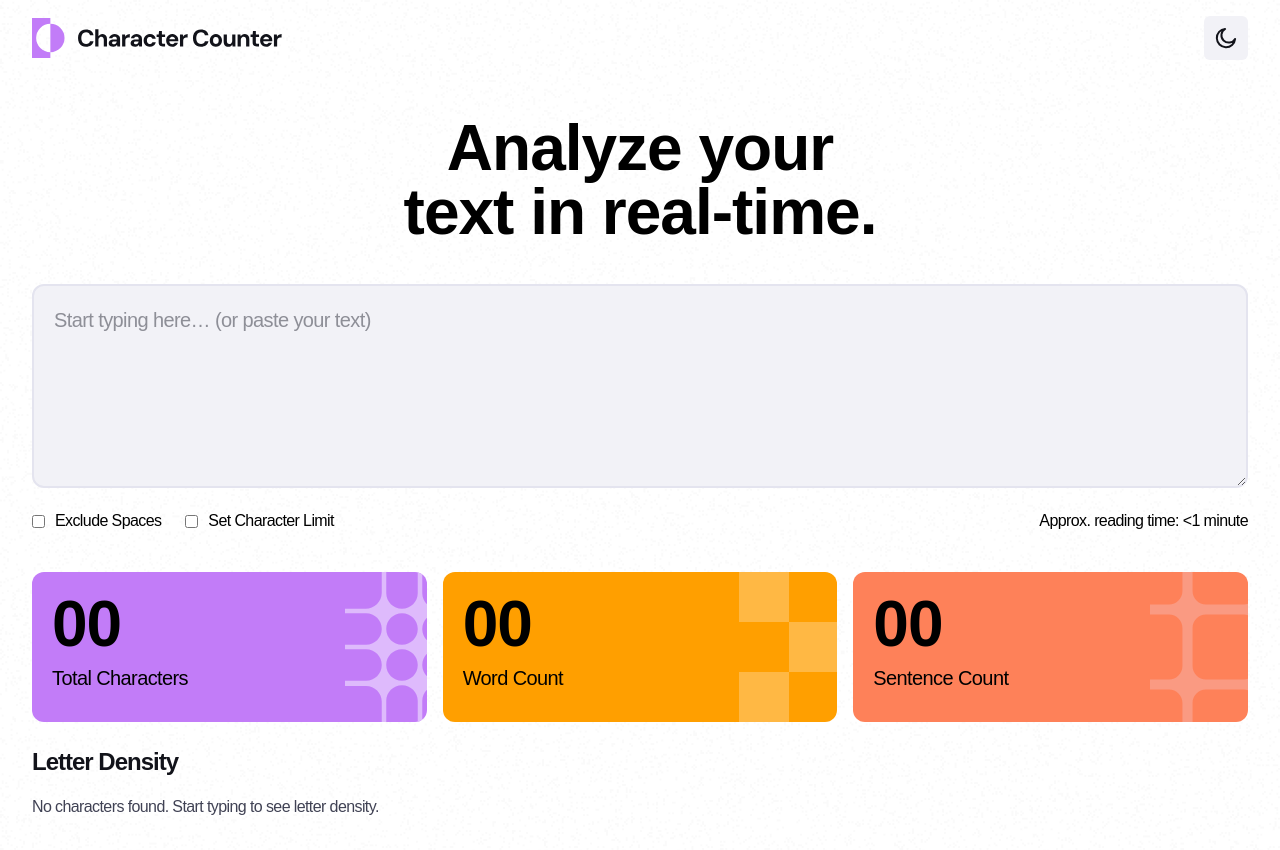
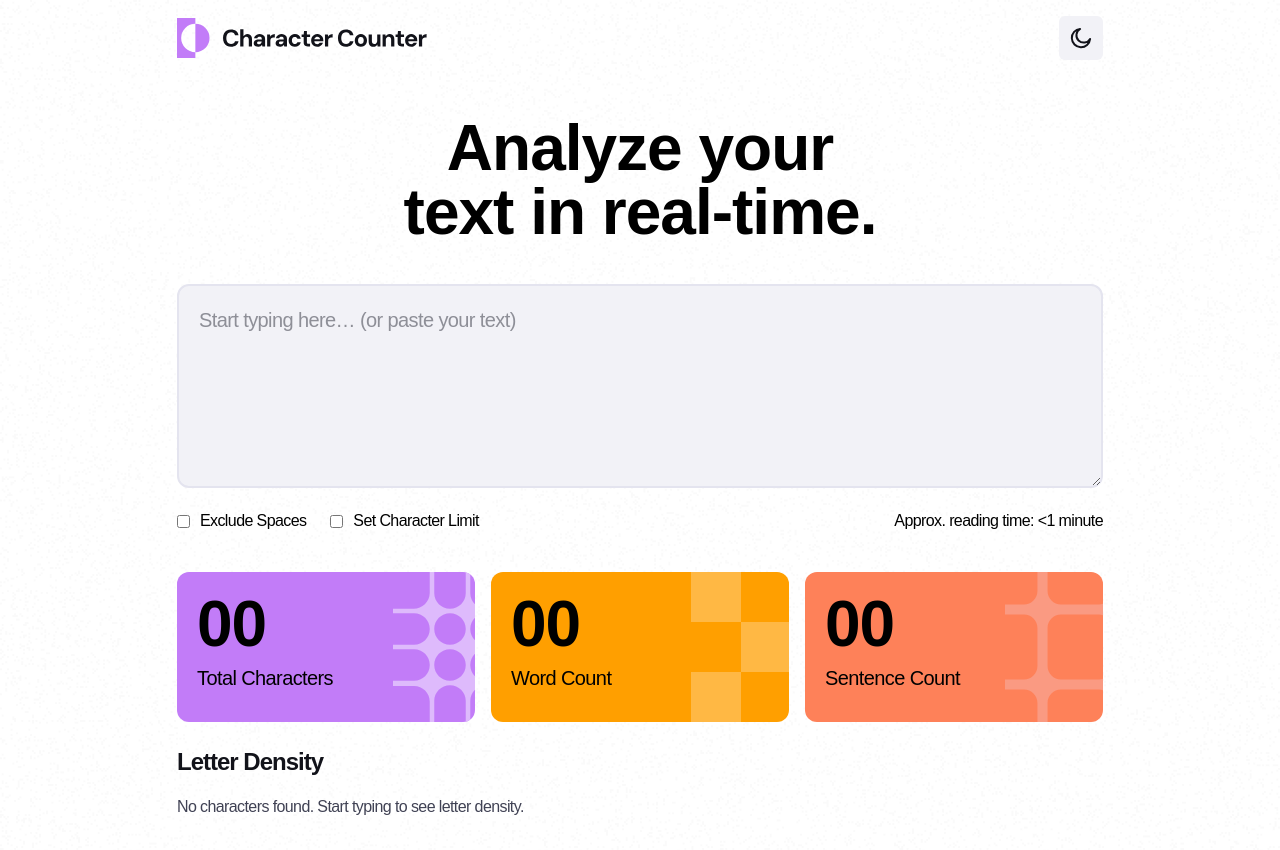
Before and after one commit to Maz-hub/react-character-counter, a React (Vite) app: page / in a window 1280 px wide. Built offline with nearby package versions, Linux system fonts and the light colour scheme; a web font is replaced by a local one.

Commit message:
feat: Add max-w-[990px] and mx-auto to container for desktop design, capping width at 990px

```diff
--- a/src/App.jsx
+++ b/src/App.jsx
@@ -7,7 +7,7 @@ import StatLetters from "./components/StatLetters.jsx";
 function App() {
   return (
     <>
-      <div className="min-h-screen px-4 md:px-8 pt-4 pb-8 ">
+      <div className="min-h-screen px-4 md:px-8 pt-4 pb-8 max-w-[990px] mx-auto">
         <CounterHeader />
         <h1 className="text-preset-1-mobile md:text-preset-1 md:max-w-[510px] md:mx-auto text-center my-8 md:my-10">
           Analyze your text in real-time.
```
